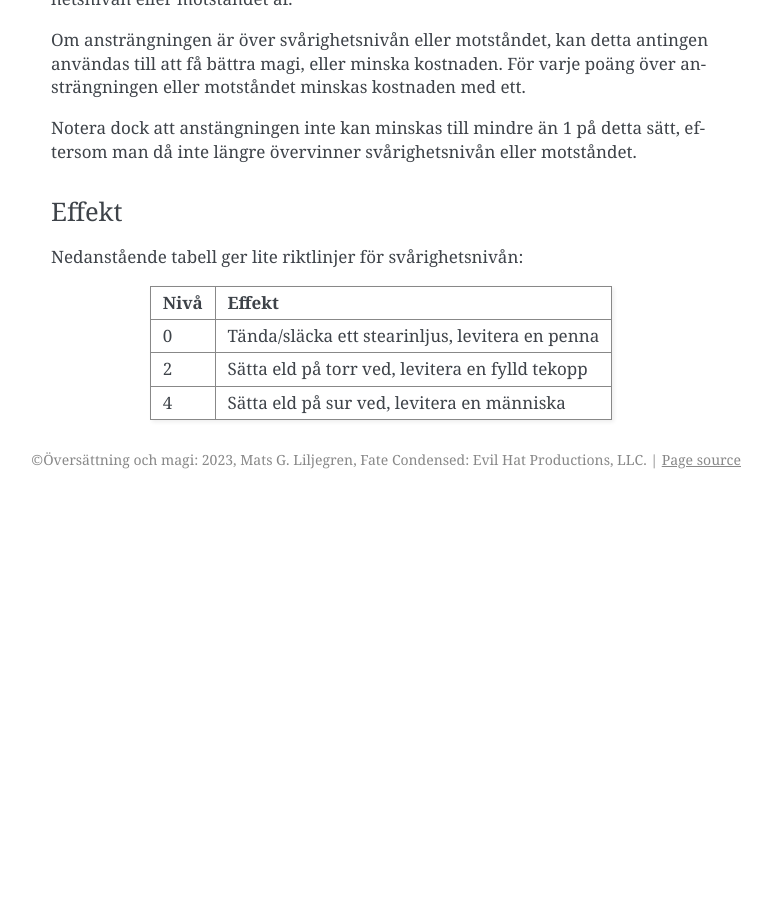
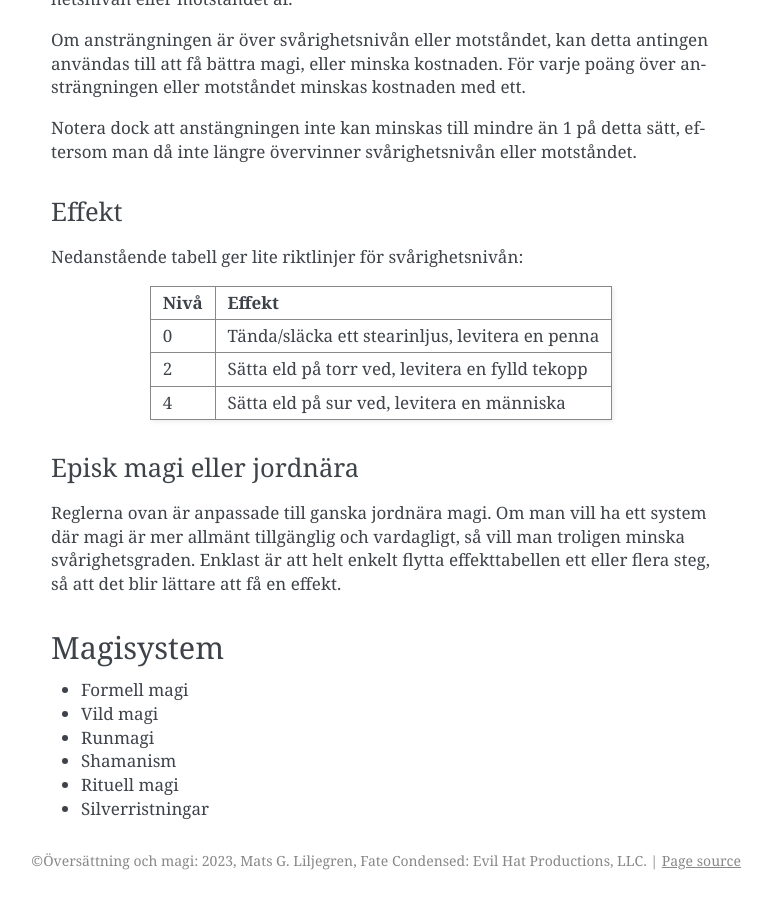
Before and after one commit to matslil/fate-condensed-svenska, a Sphinx documentation site: the page built from docs/source/magi.rst, in a window 1280 px wide and 900 px high, scrolled down 2030 px. Shown: the whole window, without its empty margins (369-1141 px from the left). Built offline with Sphinx 7.4.7, drawn with Linux system fonts in a browser that asks for light colours; before the commit the page ends 2529 px from its top, so only the background shows below that; some of the changed text lies outside the part shown.

Commit message:
Typer av magi

```diff
--- a/docs/source/magi.rst
+++ b/docs/source/magi.rst
@@ -61,3 +61,18 @@ Nivå  Effekt
 2     Sätta eld på torr ved, levitera en fylld tekopp
 4     Sätta eld på sur ved, levitera en människa
 ====  ============================
+
+Episk magi eller jordnära
+-------------------------
+
+Reglerna ovan är anpassade till ganska jordnära magi. Om man vill ha ett system där magi är mer allmänt tillgänglig och vardagligt, så vill man troligen minska svårighetsgraden. Enklast är att helt enkelt flytta effekttabellen ett eller flera steg, så att det blir lättare att få en effekt.
+
+Magisystem
+==========
+
+- Formell magi
+- Vild magi
+- Runmagi
+- Shamanism
+- Rituell magi
+- Silverristningar
```
